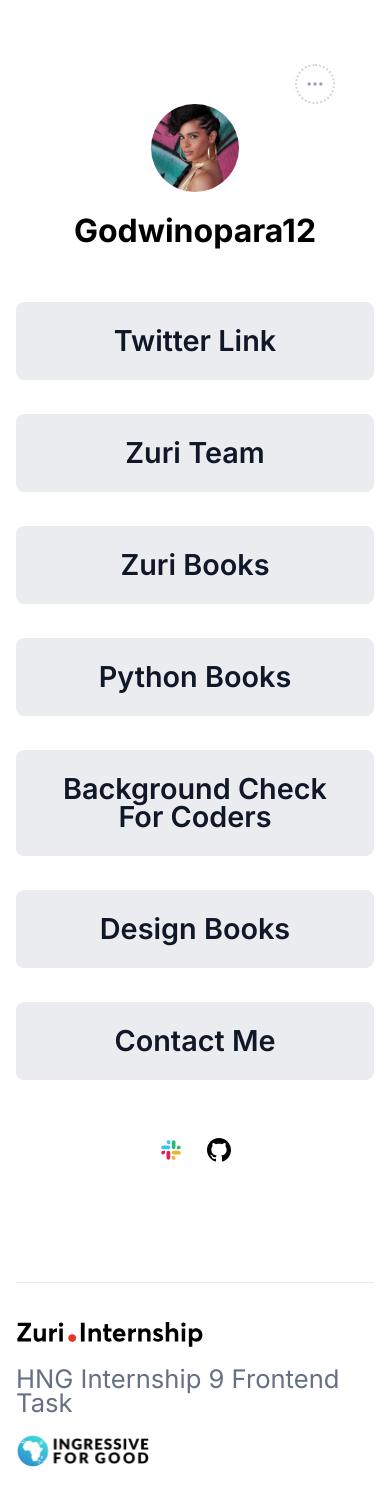
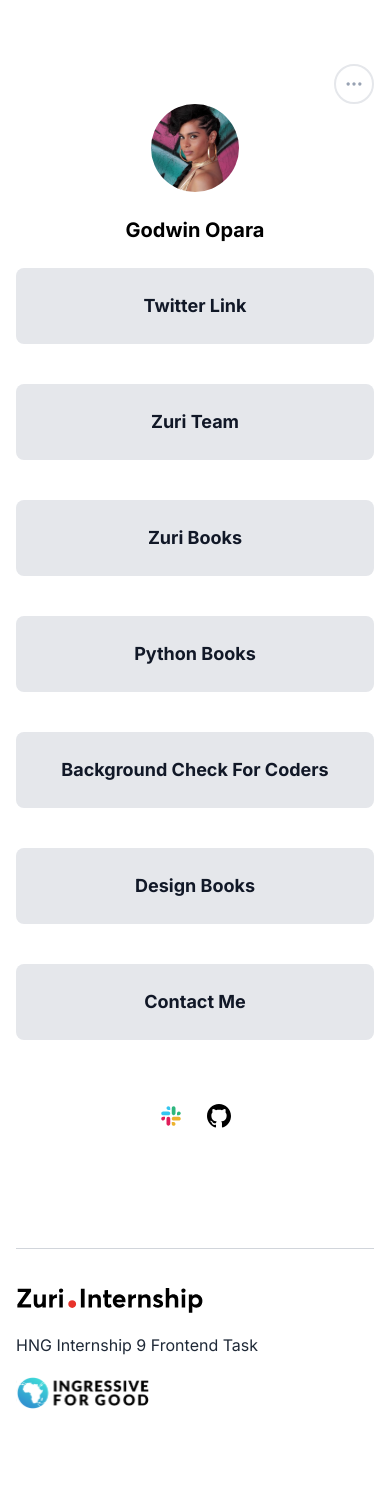
Before and after one commit to godwinopara/linktree, a React (Create React App) app: page / in a window 390 px wide. Shown: the top 1506 px of the page. After the commit the page ends 1461 px from the top, so only its background shows below. Built offline with nearby package versions, Linux system fonts and the light colour scheme.

Commit message:
update the css from previous task to tailwind css

```diff
--- a/src/App.js
+++ b/src/App.js
@@ -1,9 +1,8 @@
-import "./index.css";
 import Footer from "./components/Footer";
-import Links from "./components/Links";
 import Home from "./pages/Home";
 import { BrowserRouter, Route, Routes } from "react-router-dom";
 import Contact from "./pages/Contact";
+import HomeTest from "./pages/HomeTest";
 
 function App() {
   return (
@@ -11,6 +10,7 @@
       <Routes>
         <Route exact path="/" element={<Home />} />
         <Route path="/contact" element={<Contact />} />
+        <Route path="/home" element={<HomeTest />} />
       </Routes>
       <Footer />
     </BrowserRouter>
--- a/src/components/Footer/footer.css
+++ /dev/null
@@ -1,42 +0,0 @@
-footer {
-    padding: 40px 80px;
-}
-
-.footer-wrapper {
-    display: flex;
-    align-items: center;
-    justify-content: space-between;
-    border-top: 1px solid #ededed;
-    padding: 32px;
-    max-width: 1280px;
-}
-
-p {
-    font-size: 1.6rem;
-    font-weight: 400;
-    line-height: 24px;
-    color: #667085;
-}
-
-
-@media screen and (max-width: 1000px) {
-    footer {
-        padding: 32px 16px;
-        display: flex;
-        align-items: center;
-        justify-content: flex-start;
-        text-align: left;
-    }
-
-    .footer-wrapper {
-        flex-direction: column;
-        align-items: flex-start;
-        padding-left: 0;
-        padding-right: 0;
-        padding-bottom: 0;
-    }
-
-    .footer-wrapper>* {
-        margin-bottom: 20px;
-    }
-}
--- a/src/components/Footer/index.js
+++ b/src/components/Footer/index.js
@@ -1,14 +1,19 @@
 import ZuriLogo from "../../images/logo.svg";
 import I4GLogo from "../../images/I4G.svg";
-import "./footer.css";
 
 const Footer = () => {
   return (
-    <footer>
-      <div className="footer-wrapper">
-        <img src={ZuriLogo} alt="Zuri Logo" />
-        <p>HNG Internship 9 Frontend Task</p>
-        <img src={I4GLogo} alt="Ingressive For Good Logo" />
+    <footer className="py-8 px-4 md:px-10 lg:py-10 lg:px-20">
+      <div className="footer-wrapper flex flex-col items-start px-0 pb-0 pt-8 border-t border-solid border-gray-300 lg:p-8  md:items-center md:justify-between md:flex-row  max-w-7xl">
+        <img src={ZuriLogo} alt="Zuri Logo" className="mb-5 cursor-pointer" />
+        <p className="text-base font-normal text-gray-800 mb-5">
+          HNG Internship 9 Frontend Task
+        </p>
+        <img
+          src={I4GLogo}
+          alt="Ingressive For Good Logo"
+          className="mb-5 cursor-pointer"
+        />
       </div>
     </footer>
   );
--- a/src/components/Links/index.js
+++ b/src/components/Links/index.js
@@ -1,24 +1,29 @@
-import "./link.css";
 import { linksData } from "../../data/linkData";
+import { Link } from "react-router-dom";
 
 const Links = () => {
   return (
     <div className="links-wrapper">
       {linksData.map((link, id) => {
         return (
-          <div key={id} className={`link ${link.id}`}>
-            <a href={link.url} id={link.id}>
+          <div key={id} className={`relative ${link.id}`}>
+            <a className="btn__link" href={link.url} id={link.id}>
               {link.name}
             </a>
 
             {link.subText && (
-              <span className={`subtext subText-${link.id}`}>
+              <span
+                className={`absolute -bottom-9 w-full text-center bg-gray-300 mb-2 text-sm hidden cursor-pointer text-gray-900 py-1 subtext subText-${link.id}`}
+              >
                 {link.subText}
               </span>
             )}
           </div>
         );
       })}
+      <Link to={"/contact"} className="btn__link" id="contact">
+        Contact Me
+      </Link>
     </div>
   );
 };
--- a/src/components/Links/link.css
+++ /dev/null
@@ -1,50 +0,0 @@
-.links-wrapper {
-    margin-top: 56px;
-}
-
-.links-wrapper a {
-    display: block;
-    text-align: center;
-    display: flex;
-    align-items: center;
-    justify-content: center;
-    background-color: #EAECF0;
-    border: 1px solid #EAECF0;
-    padding: 24px 32px;
-    margin-bottom: 34px;
-    border-radius: 8px;
-    color: #101828;
-    text-decoration: none;
-    font-weight: 600;
-    font-size: 1.8rem;
-    line-height: 28px;
-}
-
-.links-wrapper a:hover {
-    background-color: #D0D5DD;
-}
-
-.link {
-    position: relative;
-}
-
-.subtext {
-    position: absolute;
-    bottom: -35px;
-    width: 100%;
-    text-align: center;
-    padding: 5px 1px;
-    background-color: rgb(38, 38, 38);
-    color: white;
-    margin-bottom: 10px;
-    font-size: 1.5rem;
-    display: none;
-    cursor: pointer;
-}
-
-.pitch:hover .subText-pitch,
-.book__desing:hover .subText-book__desing,
-.book__python:hover .subText-book__python,
-.books:hover .subText-books {
-    display: block;
-}
--- a/src/components/Profile/index.js
+++ b/src/components/Profile/index.js
@@ -1,35 +1,32 @@
 import profileImg from "../../images/profile__img.svg";
-import "./profile.css";
 import shareBtn from "../../images/share.svg";
 import shareBtnMobile from "../../images/3dots.svg";
 
 const Profile = () => {
   return (
-    <section className="profile">
-      <div className="share_btn">
+    <section className="flex items-center justify-center flex-col pt-16  text-center">
+      <div className="share_btn flex ml-auto relative">
         {/* Tool Tip */}
         <div className="tooltip">
           <span className="tooltip-txt">Share Link</span>
         </div>
-        <div className="share-btn-wrapper">
+        <div className="border-2 w-10 h-10 rounded-full flex items-center justify-center cursor-pointer">
+          <img className="hidden md:block" src={shareBtn} alt="share icon" />
           <img
-            className="share-btn-icon share-btn-desktop"
-            src={shareBtn}
-            alt="share icon"
-          />
-          <img
-            className="share-btn-icon share-btn-mobile"
+            className="block md:hidden"
             src={shareBtnMobile}
             alt="share icon"
           />
         </div>
       </div>
-      <div className="profile-img">
+      <div className="profile-img relative">
         <img src={profileImg} alt="profile" id="profile__img" />
       </div>
 
       {/* twitter username */}
-      <h1 id="twitter">Godwinopara12</h1>
+      <h1 id="twitter" className="my-6 font-bold text-xl">
+        Godwin Opara
+      </h1>
 
       {/* slack username */}
       <h2 id="slack">godwin</h2>
--- a/src/components/Profile/profile.css
+++ /dev/null
@@ -1,139 +0,0 @@
-.profile {
-    text-align: center;
-    display: flex;
-    align-items: center;
-    justify-content: center;
-    flex-direction: column;
-    padding-top: 64px;
-}
-
-.profile h1 {
-    margin-top: 24px;
-    font-weight: 700;
-    font-size: 2rem;
-    line-height: 30px;
-}
-
-img {
-    max-width: 100%;
-    height: 100%;
-}
-
-.share_btn {
-    display: flex;
-    justify-content: flex-end;
-    width: 600px;
-    margin: auto;
-    position: relative;
-
-}
-
-.share-btn-wrapper {
-    border: 2px dotted #D0D5DD;
-    height: 40px;
-    width: 40px;
-    border-radius: 100%;
-    display: flex;
-    align-items: center;
-    justify-content: center;
-    cursor: pointer;
-}
-
-.share-btn-mobile {
-    display: none;
-}
-
-.share-btn-desktop {
-    height: 14.02px;
-    width: 15.19px;
-}
-
-.share-btn-wrapper:hover {
-    background-color: #D0D5DD;
-    border: 2px dotted #b3b3b3;
-}
-
-.tooltip {
-    position: relative;
-}
-
-.tooltip .tooltip-txt {
-    position: absolute;
-    background-color: #101828;
-    color: white;
-    text-align: center;
-    padding: 8px 12px;
-    border-radius: 8px;
-    font-weight: 600;
-    font-size: 12px;
-    line-height: 18px;
-    width: 85px;
-    height: 34px;
-    margin-left: -100px;
-    margin-top: 5px;
-    z-index: 1;
-    opacity: 0;
-    transition: all 0.3s ease-in-out;
-    cursor: pointer;
-}
-
-.tooltip .tooltip-txt::after {
-    content: " ";
-    position: absolute;
-    top: 50%;
-    left: 100%;
-    /* To the right of the tooltip */
-    margin-top: -5px;
-    border-width: 5px;
-    border-style: solid;
-    border-color: transparent transparent transparent black;
-
-}
-
-.share_btn:hover .tooltip-txt {
-    opacity: 1;
-    transition: all 0.5s ease-in-out;
-}
-
-.profile-img {
-    position: relative;
-}
-
-.profile-img::before {
-    content: "";
-    height: 98%;
-    width: 100%;
-    background-color: rgba(38, 38, 38, 0.8);
-    position: absolute;
-    border-radius: 100%;
-    background-image: url("../../images/camera.svg");
-    background-repeat: no-repeat;
-    background-position: 50% 82%;
-    transform: scale(0);
-    transition: 0.5s ease-in-out;
-    cursor: pointer;
-}
-
-.profile-img:hover::before {
-    transition: 0.5s ease-in-out;
-    transform: scale(1);
-}
-
-
-
-/* MOBILE LAYOUT */
-
-@media screen and (max-width:600px) {
-    .share_btn {
-        width: 280px;
-    }
-
-    .share-btn-desktop {
-        display: none;
-    }
-
-    .share-btn-mobile {
-        display: block;
-        padding: 10px;
-    }
-}
--- a/src/data/linkData.js
+++ b/src/data/linkData.js
@@ -37,9 +37,4 @@
     subText:
       "Get the best design book that will help you create truly professional designs",
   },
-  {
-    id: "contact",
-    name: "Contact Me",
-    url: "/contact",
-  },
 ];
--- a/src/index.css
+++ b/src/index.css
@@ -1,12 +1,4 @@
-@import url('https://fonts.googleapis.com/css2?family=Inter:wght@400;500;600;700&display=swap');
-
-/* *,
-*::after,
-*::before {
-    margin: 0;
-    padding: 0;
-    box-sizing: border-box;
-} */
+@import url("https://fonts.googleapis.com/css2?family=Inter:wght@400;500;600;700&display=swap");
 
 @tailwind base;
 @tailwind components;
@@ -14,23 +6,92 @@
 
 @layer base {
   html {
-        /* font-size: 62.5%; */
+    font-family: "Inter", sans-serif;
     overflow-x: hidden;
-        font-family: 'Inter', sans-serif;
-        overflow-x: hidden;
+  }
+
+  body {
+    overflow: hidden;
   }
 
   form input,
   textarea {
-        border: 1px solid #D0D5DD;
-        @apply rounded-lg border-gray-300 p-2
+    border: 1px solid #d0d5dd;
+    @apply rounded-lg border-gray-300 p-2;
   }
 
   label:not(:last-child) {
-        @apply text-gray-700 text-sm font-medium mb-2
+    @apply text-gray-700 text-sm font-medium mb-2;
+  }
+
+  img {
+    max-width: 100%;
   }
 }
 
+@layer components {
+  .tooltip {
+    @apply relative;
+  }
+
+  .tooltip .tooltip-txt {
+    @apply absolute text-white text-center py-2 px-3 rounded-lg font-semibold text-xs z-10 opacity-0 cursor-pointer;
+    background-color: #101828;
+    width: 85px;
+    height: 34px;
+    margin-left: -100px;
+    margin-top: 5px;
+    transition: all 0.3s ease-in-out;
+  }
+
+  .tooltip .tooltip-txt::after {
+    content: " ";
+    position: absolute;
+    top: 50%;
+    left: 100%;
+    /* To the right of the tooltip */
+    margin-top: -5px;
+    border-width: 5px;
+    border-color: transparent transparent transparent black;
+    @apply absolute top-2/4 border-solid;
+  }
+
+  .share_btn:hover .tooltip-txt {
+    opacity: 1;
+    transition: all 0.5s ease-in-out;
+  }
+
+  .btn__link {
+    @apply text-center flex items-center justify-center bg-gray-200 border-gray-200 py-6 px-8 mb-10 rounded-lg text-gray-900 no-underline font-bold text-lg hover:bg-gray-300;
+  }
+
+  .pitch:hover .subText-pitch,
+  .book__desing:hover .subText-book__desing,
+  .book__python:hover .subText-book__python,
+  .books:hover .subText-books {
+    display: block;
+  }
+
+  .profile-img::before {
+    content: "";
+    height: 100%;
+    width: 100%;
+    background-color: rgba(38, 38, 38, 0.8);
+    position: absolute;
+    inset: 0;
+    border-radius: 100%;
+    background-image: url("./images/camera.svg");
+    background-repeat: no-repeat;
+    background-position: 50% 82%;
+    transform: scale(0);
+    transition: 0.5s ease-in-out;
+    cursor: pointer;
+  }
+
+  .profile-img:hover::before {
+    transition: 0.5s ease-in-out;
+    transform: scale(1);
+  }
 
   .container {
     max-width: 1152px;
@@ -41,10 +102,9 @@
     display: none;
   }
 
-
-@media screen and (max-width:1152px) {
+  @media screen and (max-width: 1152px) {
     .container {
       padding: 0 16px;
     }
-
   }
+}
--- /dev/null
+++ b/src/pages/HomeTest.js
@@ -0,0 +1,39 @@
+import profileImg from "../images/profile__img.svg";
+import shareBtn from "../images/share.svg";
+import shareBtnMobile from "../images/3dots.svg";
+
+const HomeTest = () => {
+  return (
+    <>
+      <header className="flex items-center justify-center flex-col pt-16  text-center">
+        <div className=" share_btn flex justify-end w-100 m-auto relative">
+          {/* Tool Tip */}
+          <div className="tooltip">
+            <span className="tooltip-txt">Share Link</span>
+          </div>
+          <div className="border-2 w-64 border-gray-300 h-10  rounded-full flex items-center justify-center cursor-pointer hover:bg-gray-300 md:w-10">
+            <img className="hidden md:block" src={shareBtn} alt="share icon" />
+            <img
+              className="block h-4 w-5  md:hidden"
+              src={shareBtnMobile}
+              alt="share icon"
+            />
+          </div>
+        </div>
+        <div className="profile-img relative">
+          <img src={profileImg} alt="profile" id="profile__img" />
+        </div>
+
+        {/* twitter username */}
+        <h1 id="twitter" className="mt-6 font-bold text-xl">
+          Godwin Opara
+        </h1>
+
+        {/* slack username */}
+        <h2 id="slack">godwin</h2>
+      </header>
+    </>
+  );
+};
+
+export default HomeTest;
--- a/tailwind.config.js
+++ b/tailwind.config.js
@@ -9,6 +9,7 @@
 
       spacing: {
         90: "21.44rem", // 343px
+        100: "37.5rem", //600px
       },
       maxWidth: {
         "2xxl": "720px",
```
Also changed, not shown: src/pages/Contact.jsx (+13 -1 lines). Lines whose indentation alone changed are shown as unchanged.
